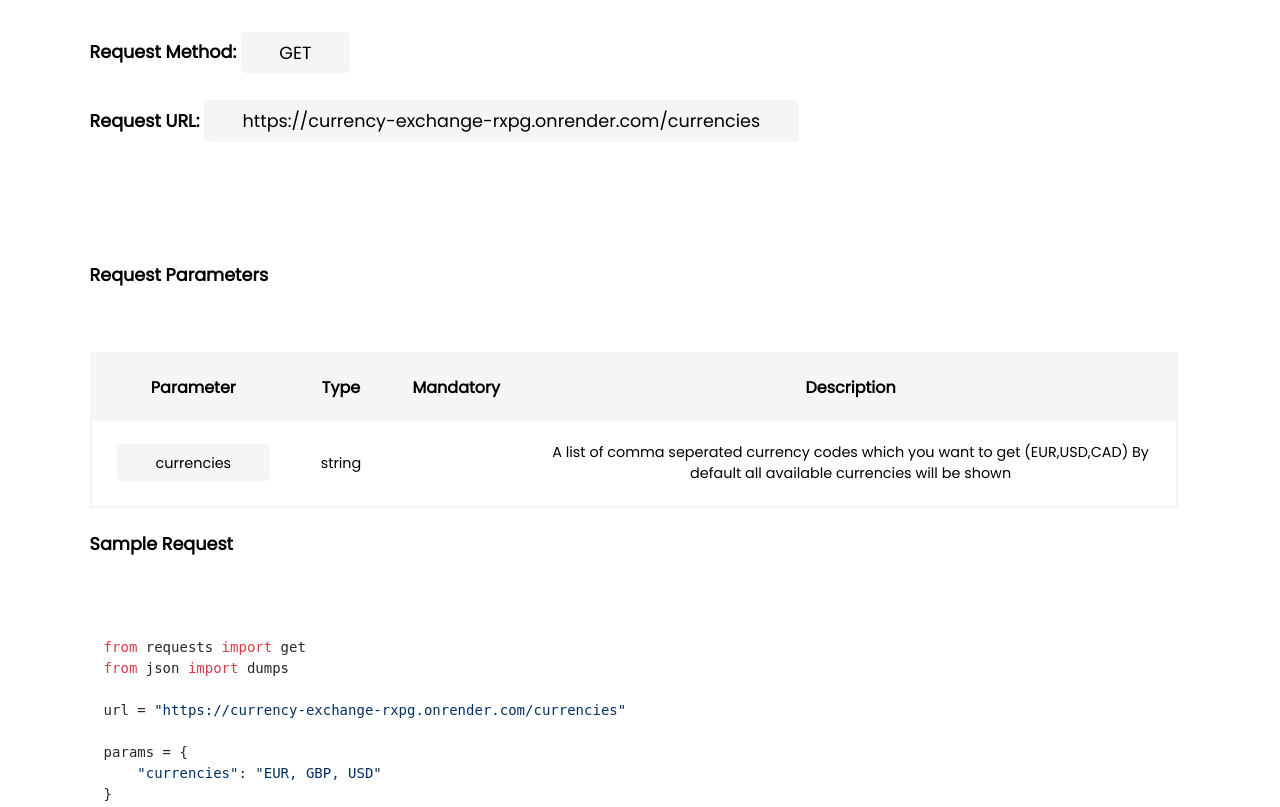
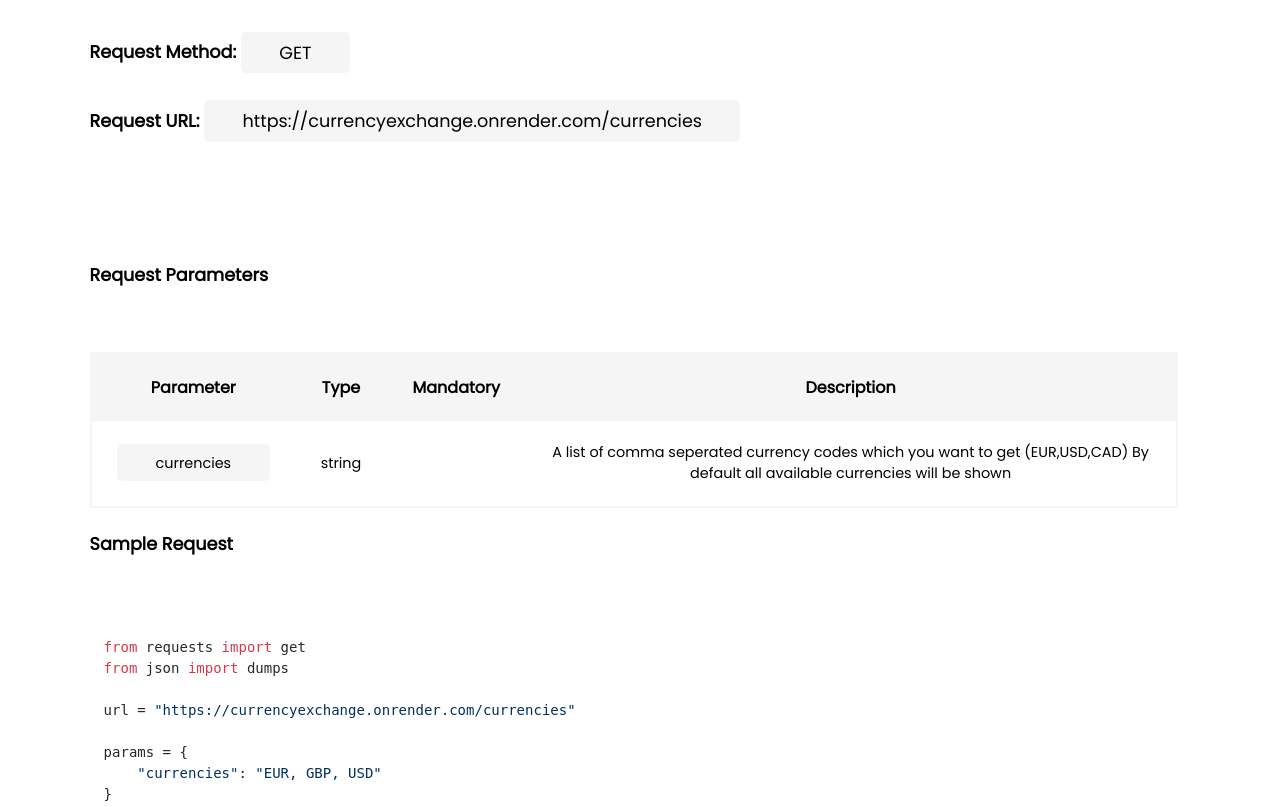
Before and after one commit to RichardSouzza/CurrencyExchange, a Flask app: page /api in a window 1280 px wide. Shown: the part 626-1433 px from the top of the page. Run offline with Flask 2, Linux system fonts and the light colour scheme.

Commit message:
Update README.md
Updated website link.

```diff
--- a/currencyexchange/templates/api.html
+++ b/currencyexchange/templates/api.html
@@ -14,7 +14,7 @@
     <code class="code">GET</code><br>
 
     <h4 class="inline">Request URL:</h4>
-    <code class="code">https://currency-exchange-rxpg.onrender.com/currencies</code>
+    <code class="code">https://currencyexchange.onrender.com/currencies</code>
 
     <h4 id="custom-h4">Request Parameters</h4>
     <div class="table-coteiner">
@@ -44,7 +44,7 @@
 from requests import get
 from json import dumps
 
-url = "https://currency-exchange-rxpg.onrender.com/currencies"
+url = "https://currencyexchange.onrender.com/currencies"
 
 params = {
     "currencies": "EUR, GBP, USD"
```
Also changed, not shown: README.md.
